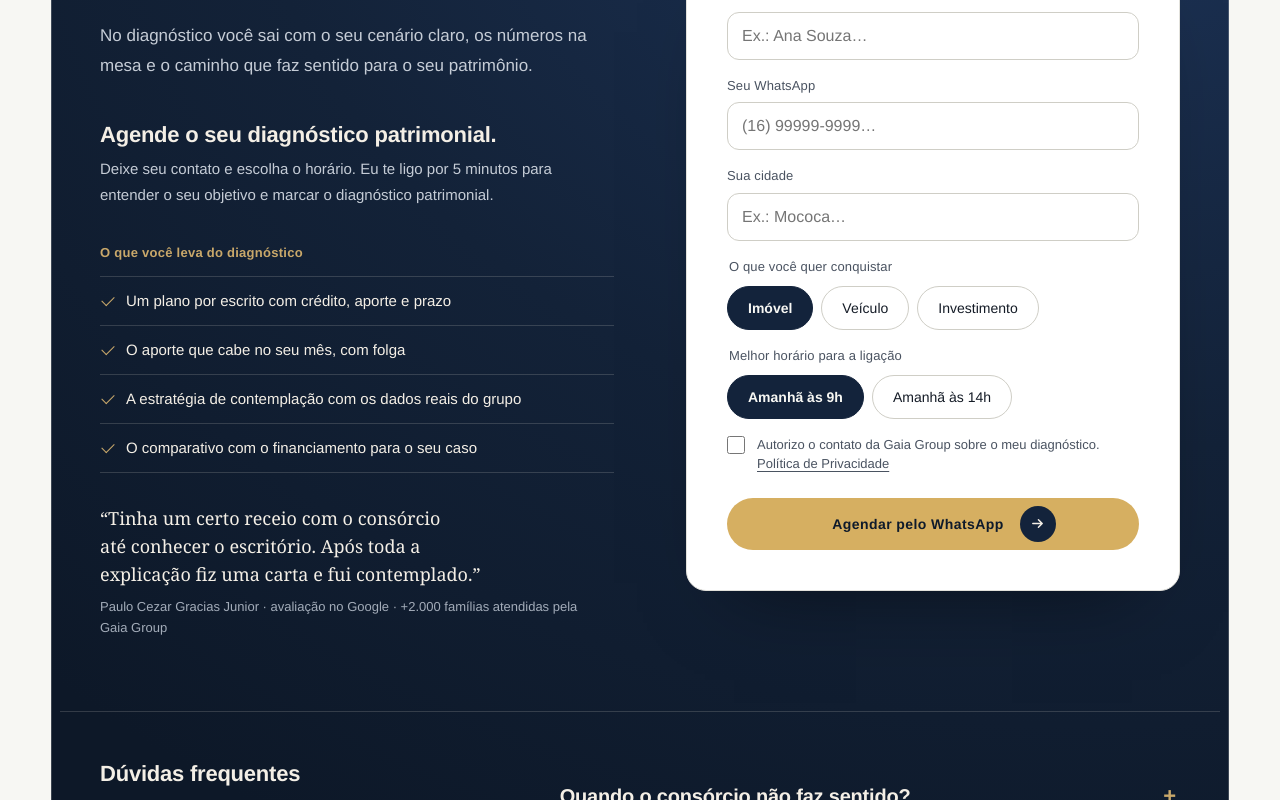
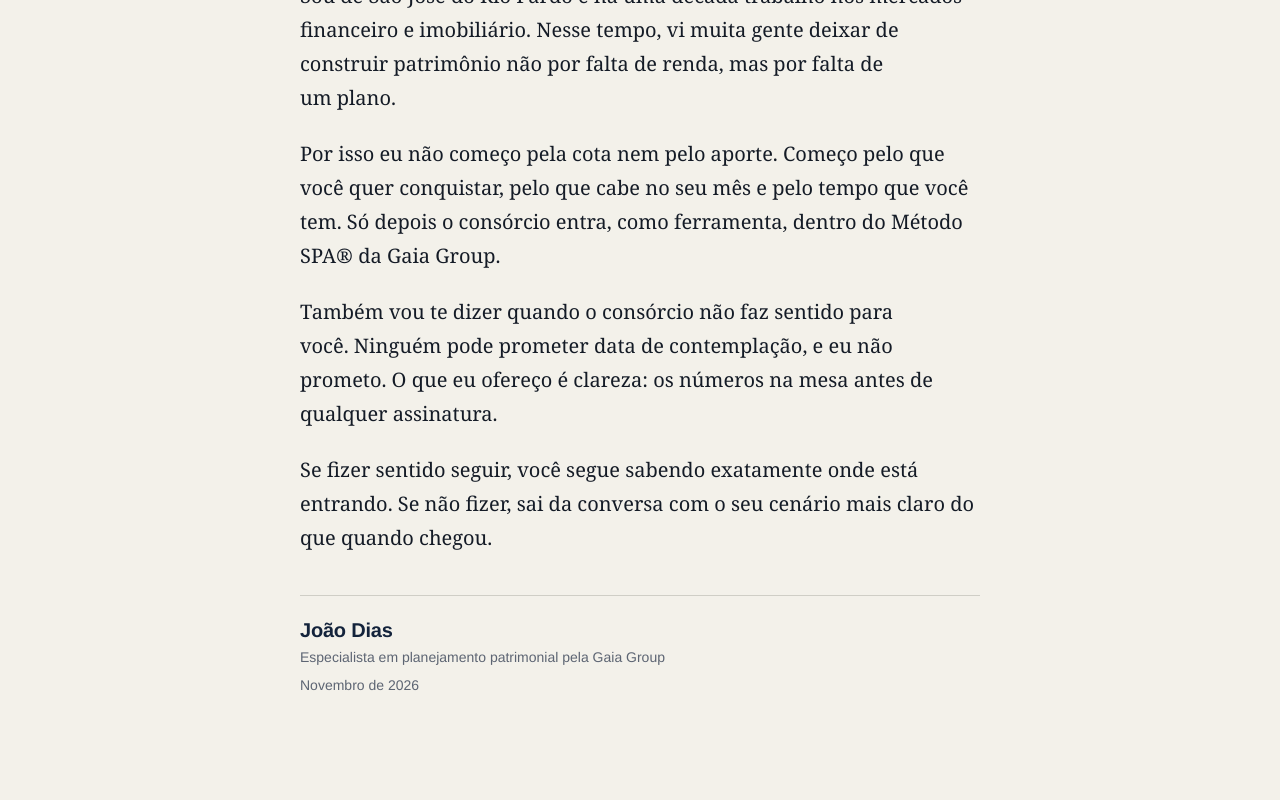
Before and after one commit to joaoc23dias/Consorcio-Inteligente-, a Next.js app: page / in a window 1280 px wide. Shown: the part 4900-5700 px from the top of the page. Built offline with nearby package versions, Linux system fonts and the light colour scheme.

Commit message:
Fase 5 (parte 2): Carta do João no bloco 6 do início
Co-Authored-By: Claude Opus 5.5 <noreply@anthropic.com>
Claude-Session: https://claude.ai/code/session_01PWsREDKrVSqGNK6L7kcVFr

```diff
--- a/app/(site)/page.jsx
+++ b/app/(site)/page.jsx
@@ -3,10 +3,10 @@ import Estrategia from '../components/Estrategia';
 import Metodo from '../components/Metodo';
 import Credenciais from '../components/Credenciais';
 import Depoimentos from '../components/Depoimentos';
+import CartaJoao from '../components/CartaJoao';
 import Agendar from '../components/Agendar';
 
-// Início em blocos: topo, diagnóstico, Método SPA®, quem te atende, provas e agendamento.
-// A Carta do João entra entre provas e agendamento quando o texto for aprovado.
+// Início em 7 blocos: topo, diagnóstico, Método SPA®, quem te atende, provas, Carta do João e agendamento.
 export default function Home() {
   return (
     <>
@@ -15,6 +15,7 @@ export default function Home() {
       <Metodo />
       <Credenciais linkSobre />
       <Depoimentos />
+      <CartaJoao />
       <Agendar />
     </>
   );
--- /dev/null
+++ b/app/components/CartaJoao.jsx
@@ -0,0 +1,26 @@
+// Bloco 6 do início: carta curta do João, em primeira pessoa.
+// Texto em aprovação: alterar aqui quando o João revisar.
+const PARAGRAFOS = [
+  'Sou de São José do Rio Pardo e há uma década trabalho nos mercados financeiro e imobiliário. Nesse tempo, vi muita gente deixar de construir patrimônio não por falta de renda, mas por falta de um plano.',
+  'Por isso eu não começo pela cota nem pelo aporte. Começo pelo que você quer conquistar, pelo que cabe no seu mês e pelo tempo que você tem. Só depois o consórcio entra, como ferramenta, dentro do Método SPA® da Gaia Group.',
+  'Também vou te dizer quando o consórcio não faz sentido para você. Ninguém pode prometer data de contemplação, e eu não prometo. O que eu ofereço é clareza: os números na mesa antes de qualquer assinatura.',
+  'Se fizer sentido seguir, você segue sabendo exatamente onde está entrando. Se não fizer, sai da conversa com o seu cenário mais claro do que quando chegou.',
+];
+
+export default function CartaJoao() {
+  return (
+    <section id="carta" className="sec carta" aria-labelledby="carta-titulo">
+      <div className="wrap">
+        <article className="carta-papel">
+          <h2 id="carta-titulo" className="h2">Antes da nossa conversa.</h2>
+          {PARAGRAFOS.map((p) => <p key={p.slice(0, 24)}>{p}</p>)}
+          <footer className="carta-assinatura">
+            <span className="marca-nome">João Dias</span>
+            <span className="carta-cargo">Especialista em planejamento patrimonial pela Gaia Group</span>
+            <time dateTime="2026-11">Novembro de 2026</time>
+          </footer>
+        </article>
+      </div>
+    </section>
+  );
+}
--- a/app/globals.css
+++ b/app/globals.css
@@ -818,3 +818,13 @@ summary { font-size: 19px; }
 .cred-numeros dd { font-family: var(--sans); font-weight: 600; font-size: clamp(28px, 2.8vw, 38px); letter-spacing: -.02em; }
 @media (max-width: 760px) { .cred-numeros dd { font-size: 28px; } }
 .cred-papel { font-family: var(--sans); font-weight: 600; letter-spacing: -.01em; }
+
+/* Carta do João */
+.carta { background: #F3F1EA; }
+.carta-papel { max-width: 680px; margin: 0 auto; }
+.carta-papel .h2 { margin: 0 0 32px; }
+.carta-papel p { font-family: var(--serif); font-size: 20px; line-height: 1.7; color: var(--ink); margin: 0 0 22px; text-wrap: pretty; }
+.carta-assinatura { display: flex; flex-direction: column; gap: 6px; margin-top: 40px; padding-top: 24px; border-top: 1px solid var(--rule-strong); }
+.carta-assinatura .marca-nome { color: var(--green); font-size: 20px; }
+.carta-cargo, .carta-assinatura time { font-size: 14px; color: var(--ink-muted); }
+@media (max-width: 760px) { .carta-papel p { font-size: 18px; } }
```
